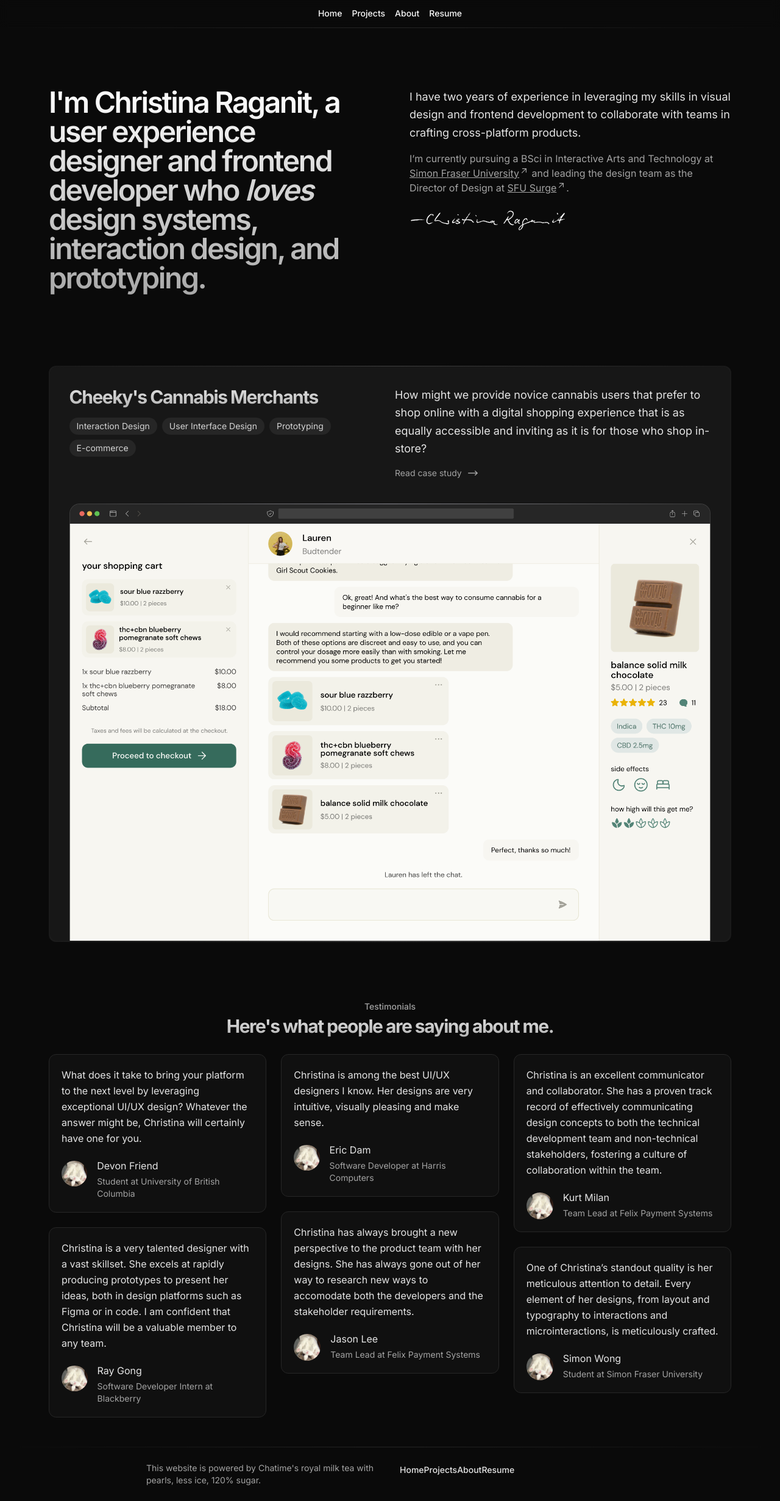
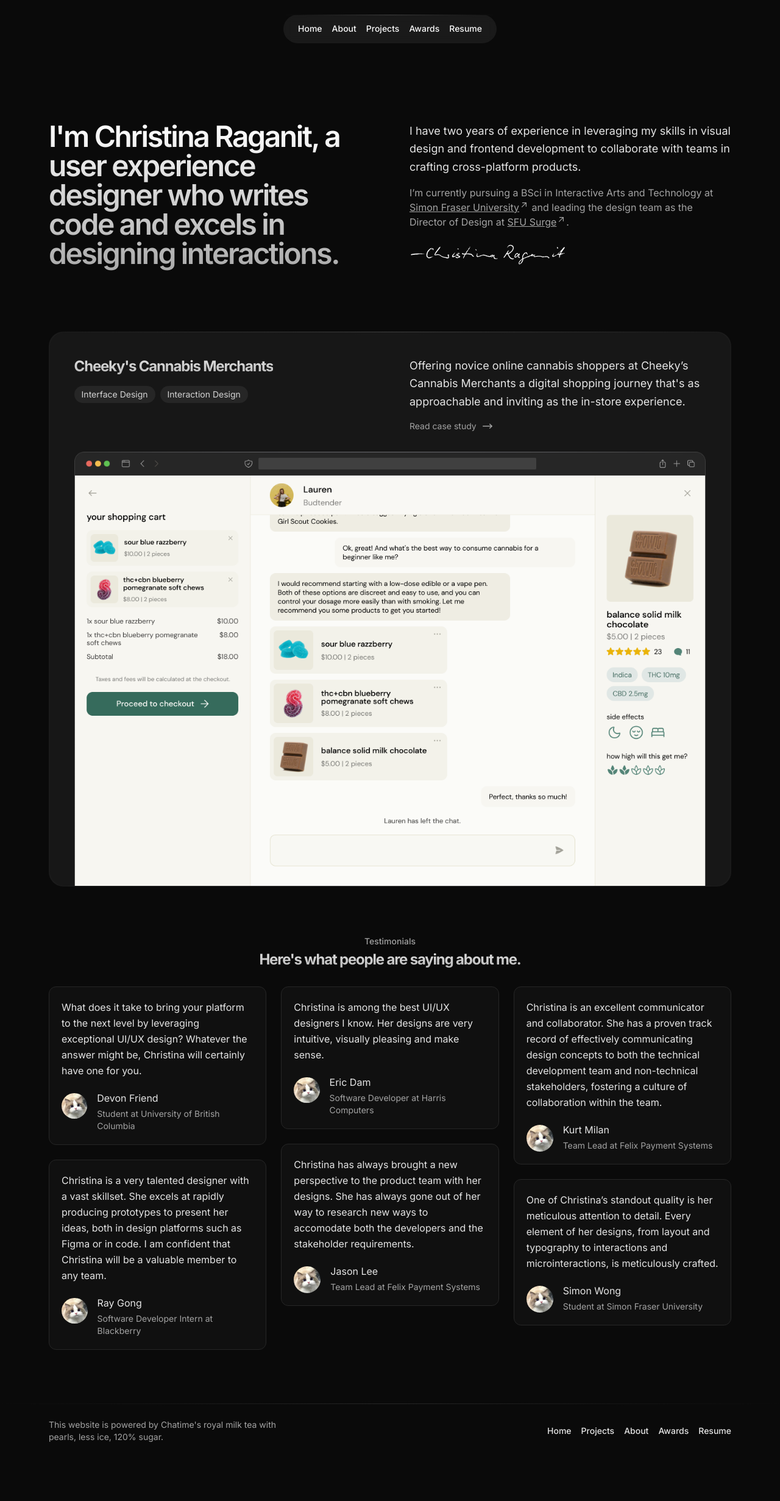
Before and after one commit to christinaraganit/iat339_p3, a Next.js app in the folder portfolio/: page / in a window 1280 px wide. Shown: the whole page at 61% size. After the commit the page ends 2391 px from the top, so only its background shows below. Built offline with nearby package versions, Linux system fonts and the light colour scheme.

Commit message:
wrote additional styling for the home page, created component for project link

```diff
--- a/portfolio/app/globals.css
+++ b/portfolio/app/globals.css
@@ -17,15 +17,11 @@ body {
 @layer components {
   header:not(.nav),
   section {
-    @apply p-6 lg:p-20 lg:py-12;
+    @apply p-6 lg:px-20 lg:py-10;
   }
 
   main.has-padding {
-    @apply w-full max-w-[85rem] flex flex-col text-center mt-12;
-  }
-
-  section.centered {
-    @apply flex flex-col items-center md:text-center mb-12 lg:mb-20;
+    @apply w-full max-w-[80rem] flex flex-col text-center mt-20;
   }
 
   p {
@@ -33,19 +29,19 @@ body {
   }
 
   .large-title {
-    @apply text-4xl xl:text-5xl font-semibold bg-gradient-to-b from-white to-neutral-400 inline-block text-transparent bg-clip-text pb-6 tracking-tighter;
+    @apply text-3xl xl:text-5xl font-semibold bg-gradient-to-b from-white to-neutral-400 inline-block text-transparent bg-clip-text md:pb-4 lg:pb-6 tracking-tighter;
   }
 
   .title-1 {
-    @apply text-4xl font-semibold bg-gradient-to-b from-neutral-200 to-neutral-400 inline-block text-transparent bg-clip-text pb-4 tracking-tighter;
+    @apply text-3xl font-semibold bg-gradient-to-b from-neutral-200 to-neutral-400 inline-block text-transparent bg-clip-text pb-4 tracking-tighter;
   }
 
   .title-2 {
-    @apply text-3xl font-bold bg-gradient-to-b from-neutral-200 to-neutral-400 inline-block text-transparent bg-clip-text pb-3 tracking-tighter;
+    @apply text-2xl font-bold bg-gradient-to-b from-neutral-200 to-neutral-400 inline-block text-transparent bg-clip-text pb-3 tracking-tighter;
   }
 
   .title-3 {
-    @apply text-2xl font-bold bg-gradient-to-b from-neutral-200 to-neutral-400 inline-block text-transparent bg-clip-text pb-3 tracking-tighter;
+    @apply text-xl font-bold bg-gradient-to-b from-neutral-200 to-neutral-400 inline-block text-transparent bg-clip-text pb-3 tracking-tighter;
   }
 
   .headline {
--- a/portfolio/app/page.tsx
+++ b/portfolio/app/page.tsx
@@ -2,17 +2,18 @@ import Image from "next/image";
 import Testimonial from "@/components/testimonial";
 import Link from "@/components/link";
 import { ArrowLongRightIcon } from "@heroicons/react/20/solid";
+import Button from "@/components/button";
+import ProjectLink from "@/components/project-link";
 
 export default function Home() {
   return (
-    <main className="has-padding pt-12">
+    <main className="has-padding pt-12 lg:pt-20">
       <header className="grid text-left align-bottom lg:grid-cols-2 lg:gap-16">
         <h1 className="large-title">
-          I'm Christina Raganit, a user experience designer and frontend
-          developer who <em>loves</em> design systems, interaction design, and
-          prototyping.
+          I'm Christina Raganit, a user experience designer who writes code and
+          excels in designing interactions.
         </h1>
-        <div className="flex flex-col justify-baseline">
+        <div className="flex flex-col justify-baseline hidden md:flex">
           <p className="lead pb-4 lg:max-w-xl">
             I have two years of experience in leveraging my skills in visual
             design and frontend development to collaborate with teams in
@@ -31,45 +32,21 @@ export default function Home() {
             src="signature.svg"
             className="w-3/4 lg:w-1/2 max-w-[16rem]"
           ></img>
+          {/* <Button text="Read my resume"></Button> */}
         </div>
       </header>
 
       <section id="projects">
-        <a
-          href=""
-          className="group/project-link transition-color block py-[0.075rem] px-[0.1rem] rounded-xl bg-gradient-to-r from-neutral-700/30 via-neutral-700 to-neutral-700/30 hover:from-neutral-700/30 hover:via-neutral-500 hover:to-neutral-700/30"
+        <ProjectLink
+          title="Cheeky's Cannabis Merchants"
+          imgLink="cheekys.png"
+          link="case-studies/cheekys"
+          chips={["Interface Design", "Interaction Design"]}
         >
-          <div className="text-left p-4 pb-0 lg:p-8 lg:pb-0 rounded-xl bg-neutral-900">
-            <div className="grid lg:grid-cols-2 lg:gap-4">
-              <div className="w-full">
-                <h2 className="title-2">Cheeky's Cannabis Merchants</h2>
-                <div className="mt-1 flex gap-2 flex-wrap">
-                  <div className="chip">Interaction Design</div>
-                  <div className="chip">User Interface Design</div>
-                  <div className="chip">Prototyping</div>
-                  <div className="chip">E-commerce</div>
-                </div>
-              </div>
-              <div className="w-full flex flex-col justify-end text-neutral-200">
-                <p className="lead text-neutral-200 pb-4">
-                  How might we provide novice cannabis users that prefer to shop
-                  online with a digital shopping experience that is as equally
-                  accessible and inviting as it is for those who shop in-store?
-                </p>
-                <span className="flex text-neutral-400 flex-row items-center gap-2">
-                  <span className="text-sm">Read case study</span>
-                  <ArrowLongRightIcon
-                    width={20}
-                    height={20}
-                  ></ArrowLongRightIcon>
-                </span>
-              </div>
-            </div>
-            <div className="mt-4 lg:mt-10">
-              <img src="cheekys.png"></img>
-            </div>
-          </div>
-        </a>
+          Offering novice online cannabis shoppers at Cheeky’s Cannabis
+          Merchants a digital shopping journey that's as approachable and
+          inviting as the in-store experience.
+        </ProjectLink>
       </section>
 
       <section id="testimonials">
--- a/portfolio/components/footer.tsx
+++ b/portfolio/components/footer.tsx
@@ -1,16 +1,14 @@
 export default function Footer() {
   return (
-    <footer className="bg-neutral-900/18 w-full flex flex-col items-center">
+    <footer className="bg-neutral-900/18 w-full flex flex-col items-center mt-12">
       <div className="h-[1px] w-full bg-gradient-to-r from-neutral-950 via-neutral-800 to-neutral-950"></div>
-      <div className="p-6 lg:px-20 max-w-[85rem] grid lg:grid-cols-2 lg:gap-8">
+      <div className="p-6 lg:px-20 w-full max-w-[80rem] grid md:grid-cols-2 lg:gap-8">
+        <p className="max-w-full md:max-w-sm text-sm text-center md:text-left text-neutral-400 order-last md:order-first">
+          This website is powered by Chatime's royal milk tea with pearls, less
+          ice, 120% sugar.
+        </p>
         <div>
-          <p className="max-w-sm text-sm text-left text-neutral-400">
-            This website is powered by Chatime's royal milk tea with pearls,
-            less ice, 120% sugar.
-          </p>
-        </div>
-        <div>
-          <nav>
+          <nav className="flex flex-col md:flex-row items-center h-full w-full gap-4 justify-end pb-6 md:pb-0">
             <a href="#" className="link">
               Home
             </a>
@@ -21,6 +19,9 @@ export default function Footer() {
               About
             </a>
             <a href="#" className="link">
+              Awards
+            </a>
+            <a href="#" className="link">
               Resume
             </a>
           </nav>
--- a/portfolio/components/header-link.tsx
+++ b/portfolio/components/header-link.tsx
@@ -5,11 +5,15 @@ interface Props {
 
 export default function HeaderLink(props: Props) {
   return (
-    <a href={props.link} className="block w-fit group/link">
-      <span className="py-3 block text-neutral-50 font-medium text-sm group-hover/link:text-orange-400 transition-colors transition-opacity transition-all">
+    <a
+      href={props.link}
+      className="w-fit group/link pointer-events-auto"
+      tabIndex={0}
+    >
+      <span className="py-3 px-2 block text-neutral-50 font-medium text-sm group-hover/link:text-purple-300 transition-colors">
         {props.text}
       </span>
-      <div className="h-[1px] opacity-0 w-full bg-gradient-to-r from-neutral-950 via-orange-400 to-neutral-950 group-hover/link:opacity-50"></div>
+      <div className="h-[2px] opacity-0 w-full bg-gradient-to-r from-neutral-950 via-purple-400 to-neutral-950 group-hover/link:opacity-50 transition-opacity"></div>
     </a>
   );
 }
--- a/portfolio/components/link.tsx
+++ b/portfolio/components/link.tsx
@@ -7,7 +7,7 @@ export default function Link(props: Props) {
   return (
     <a
       href={props.link}
-      className="inline-flex flex-wrap hover:text-orange-400"
+      className="inline-flex flex-wrap hover:text-purple-300"
     >
       <span className="underline">{props.text}</span>
       <svg
--- a/portfolio/components/nav.tsx
+++ b/portfolio/components/nav.tsx
@@ -2,14 +2,15 @@ import HeaderLink from "./header-link";
 
 export default function Nav() {
   return (
-    <header className="nav bg-neutral-950/80 w-full fixed backdrop-blur">
-      <nav className="px-6 lg:px-20 flex flex-row gap-4 justify-center">
+    <header className="nav bg-neutral-800/60 fixed mt-6 backdrop-blur z-[100] rounded-full">
+      <div className="h-[1px] w-full bg-gradient-to-r from-neutral-950 via-neutral-700 to-neutral-950"></div>
+      <nav className="px-4 flex flex-row justify-center">
         <HeaderLink text="Home" link=""></HeaderLink>
+        <HeaderLink text="About" link=""></HeaderLink>
         <HeaderLink text="Projects" link=""></HeaderLink>
-        <HeaderLink text="About" link=""></HeaderLink>
+        <HeaderLink text="Awards" link=""></HeaderLink>
         <HeaderLink text="Resume" link=""></HeaderLink>
       </nav>
-      <div className="h-[1px] w-full bg-gradient-to-r from-neutral-950 via-neutral-800 to-neutral-950"></div>
     </header>
   );
 }
--- /dev/null
+++ b/portfolio/components/project-link.tsx
@@ -0,0 +1,43 @@
+import { ArrowLongRightIcon } from "@heroicons/react/20/solid";
+
+interface Props {
+  title: string;
+  chips: string[];
+  children: any;
+  link: string;
+  imgLink: string;
+}
+
+export default function ProjectLink(props: Props) {
+  return (
+    <a
+      href={props.link}
+      className="group/project-link transition-color block py-[0.075rem] px-[0.1rem] rounded-lg lg:rounded-3xl bg-gradient-to-r from-neutral-700/30 via-neutral-700 to-neutral-700/30 hover:from-neutral-700/30 hover:via-neutral-400 hover:to-neutral-700/30 hover:scale-1025 transition-transform"
+    >
+      <div className="text-left p-6 pb-0 lg:p-8 xl:p-10 lg:pb-0 xl:pb-0 rounded-lg lg:rounded-3xl bg-neutral-900 group-hover/project-link:bg-neutral-900/90">
+        <div className="grid lg:grid-cols-2 lg:gap-4">
+          <div className="w-full">
+            <h3 className="title-2">{props.title}</h3>
+            <div className="mt-1 flex gap-2 flex-wrap">
+              {props.chips.map((chip) => (
+                <div className="chip">{chip}</div>
+              ))}
+            </div>
+          </div>
+          <div className="pt-6 lg:pt-0 w-full lg:pl-6 flex flex-col justify-end text-neutral-200">
+            <p className="text-neutral-200 pb-4 text-base lg:lead">
+              {props.children}
+            </p>
+            <span className="flex text-neutral-400 flex-row items-center gap-2">
+              <span className="text-sm">Read case study</span>
+              <ArrowLongRightIcon width={20} height={20}></ArrowLongRightIcon>
+            </span>
+          </div>
+        </div>
+        <div className="mt-4 lg:mt-6 xl:mt-8">
+          <img src={props.imgLink}></img>
+        </div>
+      </div>
+    </a>
+  );
+}
--- a/portfolio/components/testimonial.tsx
+++ b/portfolio/components/testimonial.tsx
@@ -11,10 +11,7 @@ export default function Testimonial(props: Props) {
       <p className="pb-5 leading-relaxed">{props.children}</p>
       <div className="flex gap-4">
         <div className="w-[2.75rem] pt-1">
-          <img
-            src="placeholder-100x100.png"
-            className="w-full rounded-full"
-          ></img>
+          <img src="placeholder.png" className="w-full rounded-full"></img>
         </div>
         <div>
           <h3 className="pb-1 text-neutral-200">
--- a/portfolio/tailwind.config.ts
+++ b/portfolio/tailwind.config.ts
@@ -1,20 +1,23 @@
-import type { Config } from 'tailwindcss'
+import type { Config } from "tailwindcss";
 
 const config: Config = {
   content: [
-    './pages/**/*.{js,ts,jsx,tsx,mdx}',
-    './components/**/*.{js,ts,jsx,tsx,mdx}',
-    './app/**/*.{js,ts,jsx,tsx,mdx}',
+    "./pages/**/*.{js,ts,jsx,tsx,mdx}",
+    "./components/**/*.{js,ts,jsx,tsx,mdx}",
+    "./app/**/*.{js,ts,jsx,tsx,mdx}",
   ],
   theme: {
     extend: {
       backgroundImage: {
-        'gradient-radial': 'radial-gradient(var(--tw-gradient-stops))',
-        'gradient-conic':
-          'conic-gradient(from 180deg at 50% 50%, var(--tw-gradient-stops))',
+        "gradient-radial": "radial-gradient(var(--tw-gradient-stops))",
+        "gradient-conic":
+          "conic-gradient(from 180deg at 50% 50%, var(--tw-gradient-stops))",
+      },
+      scale: {
+        "1025": "1.025",
       },
     },
   },
   plugins: [],
-}
-export default config
+};
+export default config;
```
Also changed, not shown: portfolio/components/button.tsx (+10 -4 lines), portfolio/public/cheekys.png, portfolio/public/placeholder.png (added).
